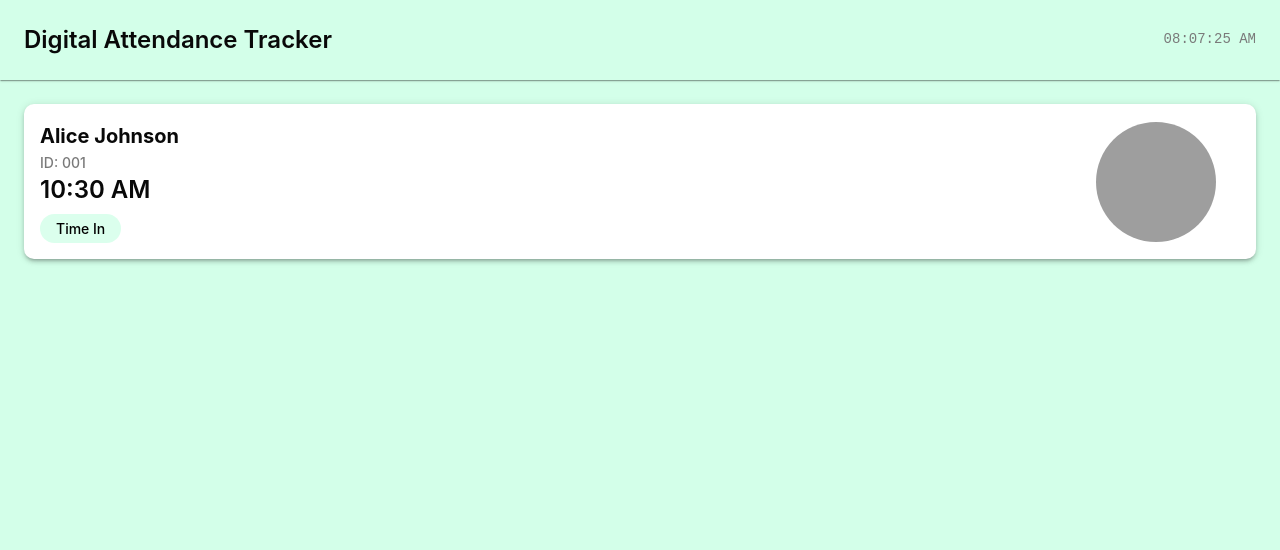
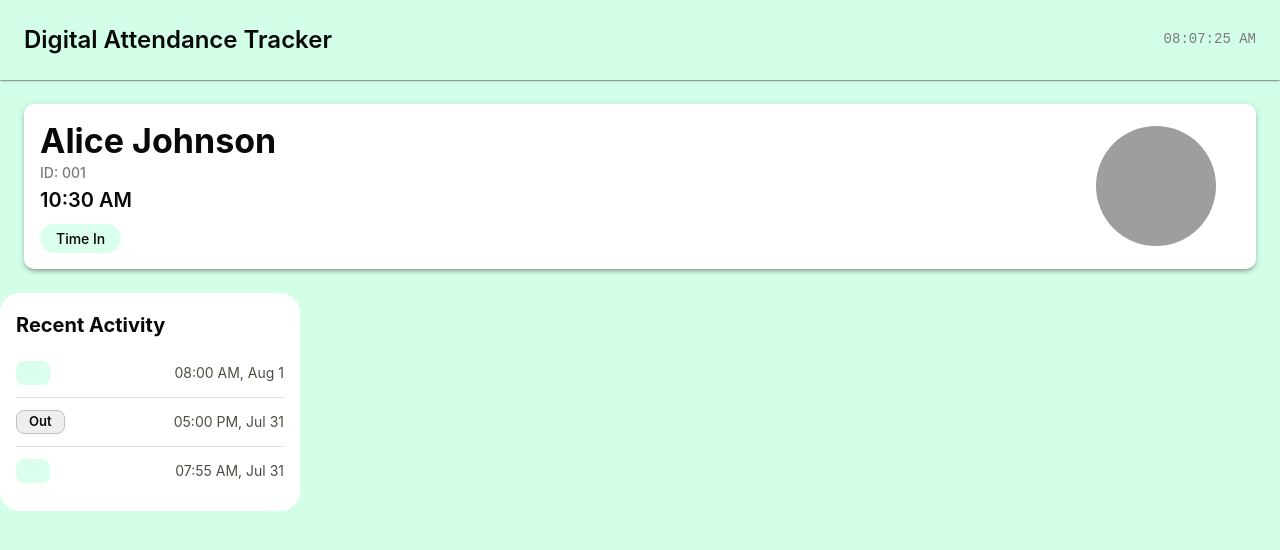
Before and after one commit to esamp001/id_tapping_system, a React (Create React App) app: page /dashboard in a window 1280 px wide. Shown: the top 550 px of the page. Built offline with nearby package versions, Linux system fonts and the light colour scheme; grey boxes are pictures that could not be loaded.

Commit message:
Auto commit: 10/28/2025, 10:30:00 AM

```diff
--- a/src/pages/Dashboard.js
+++ b/src/pages/Dashboard.js
@@ -1,6 +1,12 @@
 import React from 'react'
-import { Typography, Box, Paper, Avatar } from '@mui/material'
+import { Typography, Box, Paper, Avatar, Chip, Divider } from '@mui/material'
 import TopBar from './TopBar'
+
+const activities = [
+    { status: "In", time: "08:00 AM, Aug 1" },
+    { status: "Out", time: "05:00 PM, Jul 31" },
+    { status: "In", time: "07:55 AM, Jul 31" },
+];
 
 const Dashboard = () => {
     return (
@@ -18,11 +24,11 @@ const Dashboard = () => {
                 >
                     {/* LEFT SIDE — name, id, time, status */}
                     <Box>
-                        <Typography variant="h6" sx={{ fontWeight: 700 }}>
+                        <Typography variant="h4" sx={{ fontWeight: 700 }}>
                             Alice Johnson
                         </Typography>
                         <Typography variant="subtitle2">ID: 001</Typography>
-                        <Typography variant="h5" sx={{ fontWeight: 600 }}>
+                        <Typography variant="h6" sx={{ fontWeight: 600 }}>
                             10:30 AM
                         </Typography>
                         <Typography
@@ -49,6 +55,56 @@ const Dashboard = () => {
                         sx={{ width: 120, height: 120, mr: 3}}
                     />
                 </Paper>
+
+
+            </Box>
+            <Box sx={{ width: 300, bgcolor: "background.paper", borderRadius: 2, p: 2 }}>
+                <Typography variant="h6" sx={{ fontWeight: 700, mb: 1 }}>
+                    Recent Activity
+                </Typography>
+
+                {activities.map((activity, index) => (
+                    <Box key={index}>
+                        <Box
+                            sx={{
+                                display: "flex",
+                                alignItems: "center",
+                                justifyContent: "space-between",
+                                py: 1.5,
+                            }}
+                        >
+                            {/* Status badge */}
+                            <Chip
+                                label={activity.status}
+                                size="small"
+                                variant={activity.status === "In" ? "outlined" : "filled"}
+                                sx={{
+                                    bgcolor:
+                                        activity.status === "In" ? "success.light" : "grey.200",
+                                    color:
+                                        activity.status === "In"
+                                            ? "success.main"
+                                            : "text.primary",
+                                    fontWeight: 600,
+                                    px: 0.5,
+                                    borderRadius: "8px",
+                                    border:
+                                        activity.status === "In"
+                                            ? "none"
+                                            : "1px solid #c0c0c0",
+                                }}
+                            />
+
+                            {/* Time text */}
+                            <Typography variant="body2" sx={{ color: "text.secondary" }}>
+                                {activity.time}
+                            </Typography>
+                        </Box>
+
+                        {/* Divider except last item */}
+                        {index < activities.length - 1 && <Divider />}
+                    </Box>
+                ))}
             </Box>
         </>
     )
```
